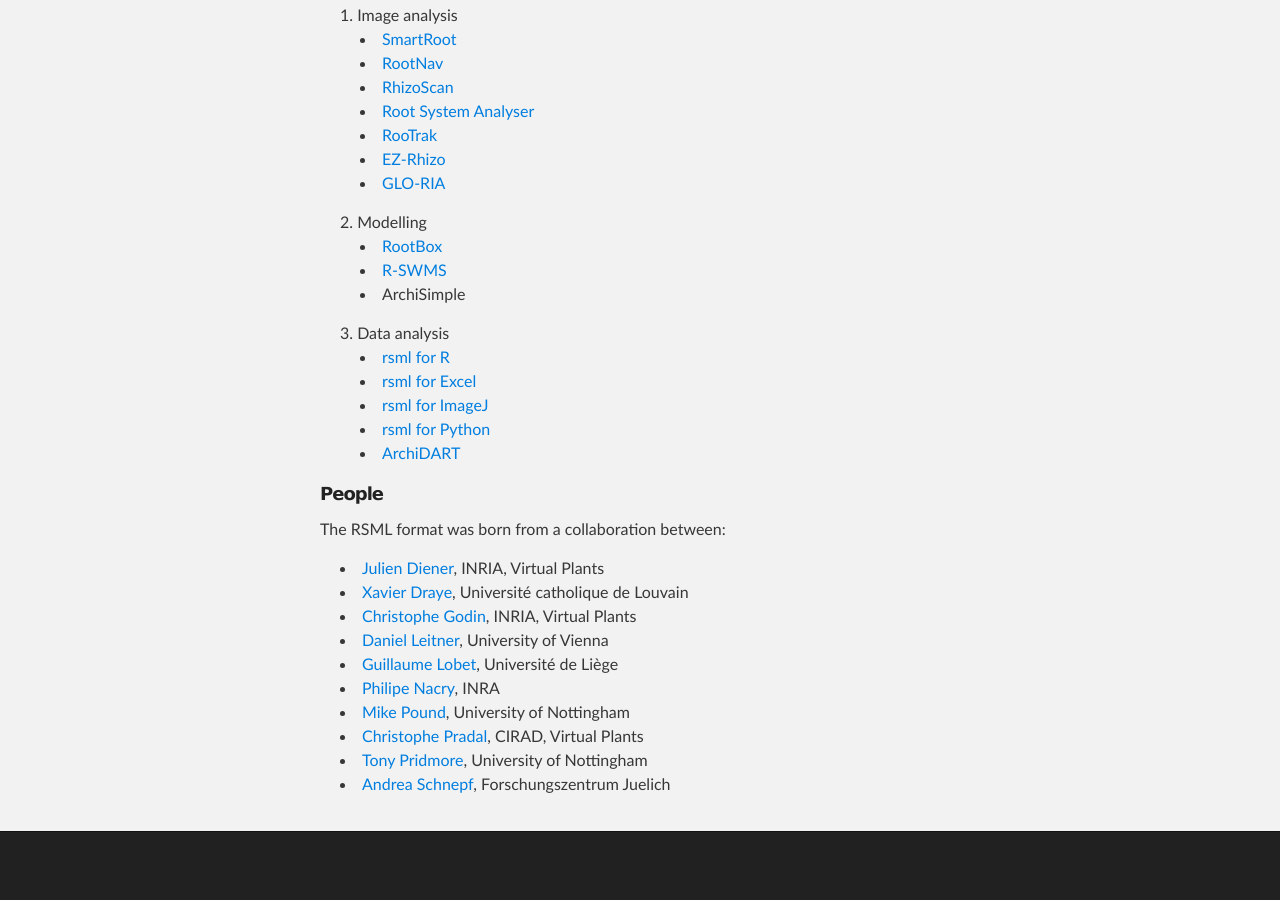
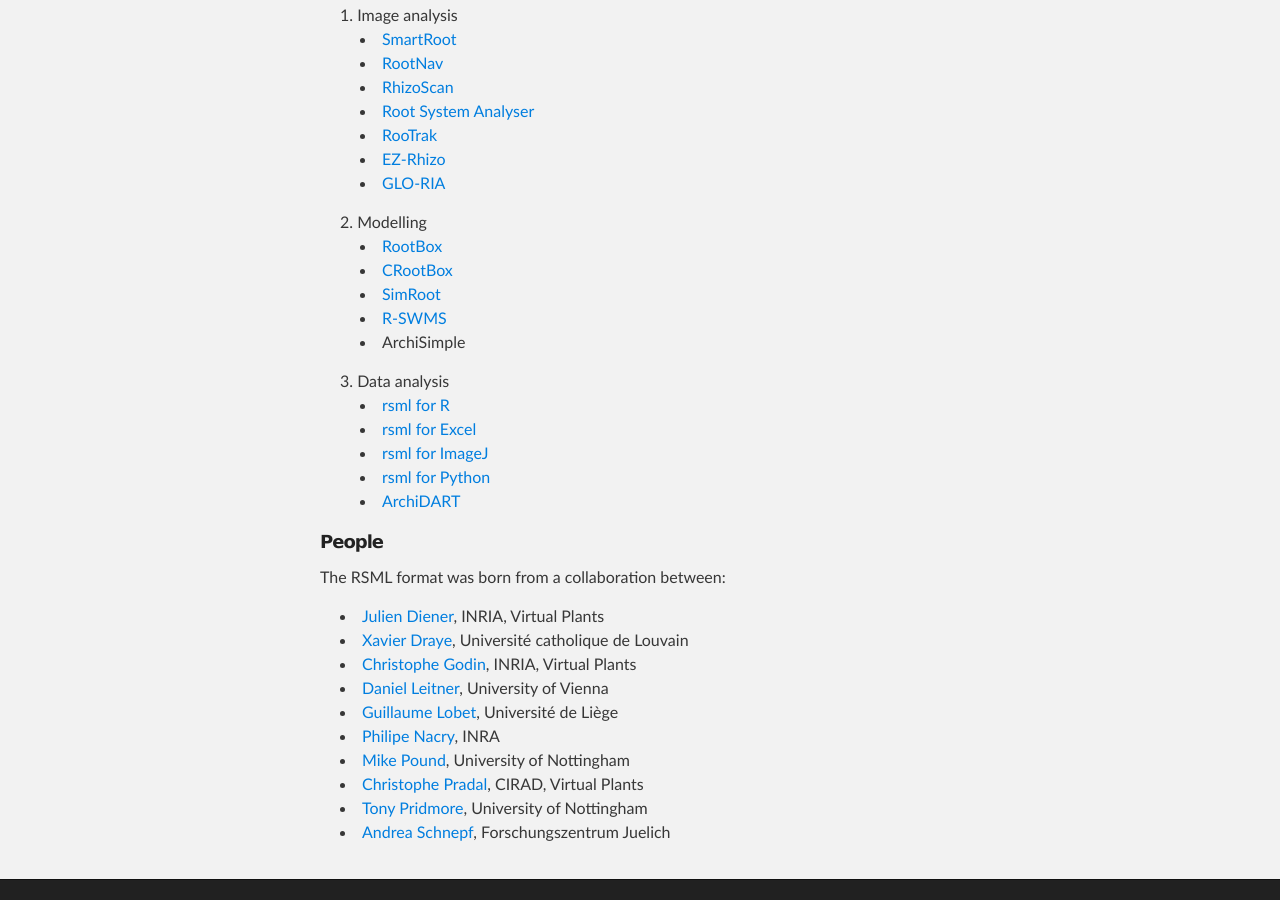
Before and after one commit to RootSystemML/RootSystemML.github.io, a Jekyll site: the page built from index.md, in a window 1280 px wide and 900 px high, scrolled down 1138 px. Built offline with Jekyll 4.4.1, drawn with Linux system fonts in a browser that asks for light colours; before the commit the page ends 2010 px from its top, so only the background shows below that.

Commit message:
Update index.md

```diff
--- a/index.md
+++ b/index.md
@@ -43,6 +43,8 @@
 
 2. Modelling
   - [RootBox](http://www.csc.univie.ac.at/rootbox)
+  - [CRootBox](https://plant-root-soil-interactions-modelling.github.io/CRootBox/)
+  - [SimRoot](http://rootmodels.gitlab.io/)
   - [R-SWMS](http://sites.uclouvain.be/RSWMS/)
   - ArchiSimple
 
```
